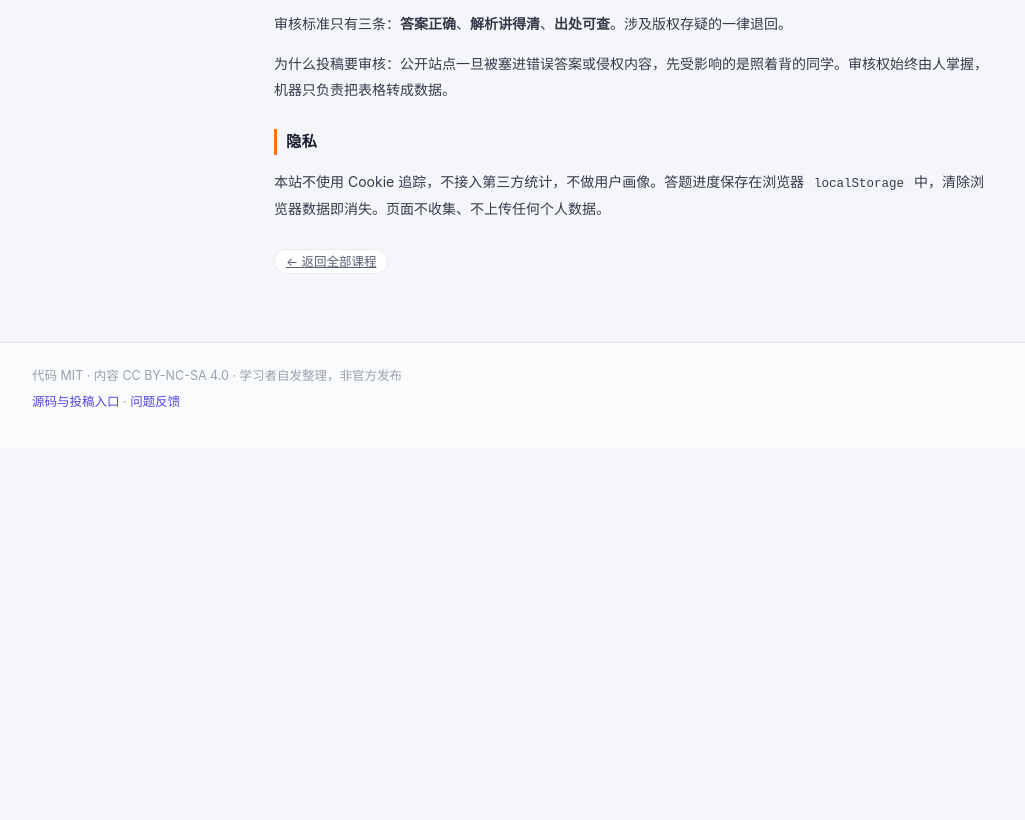
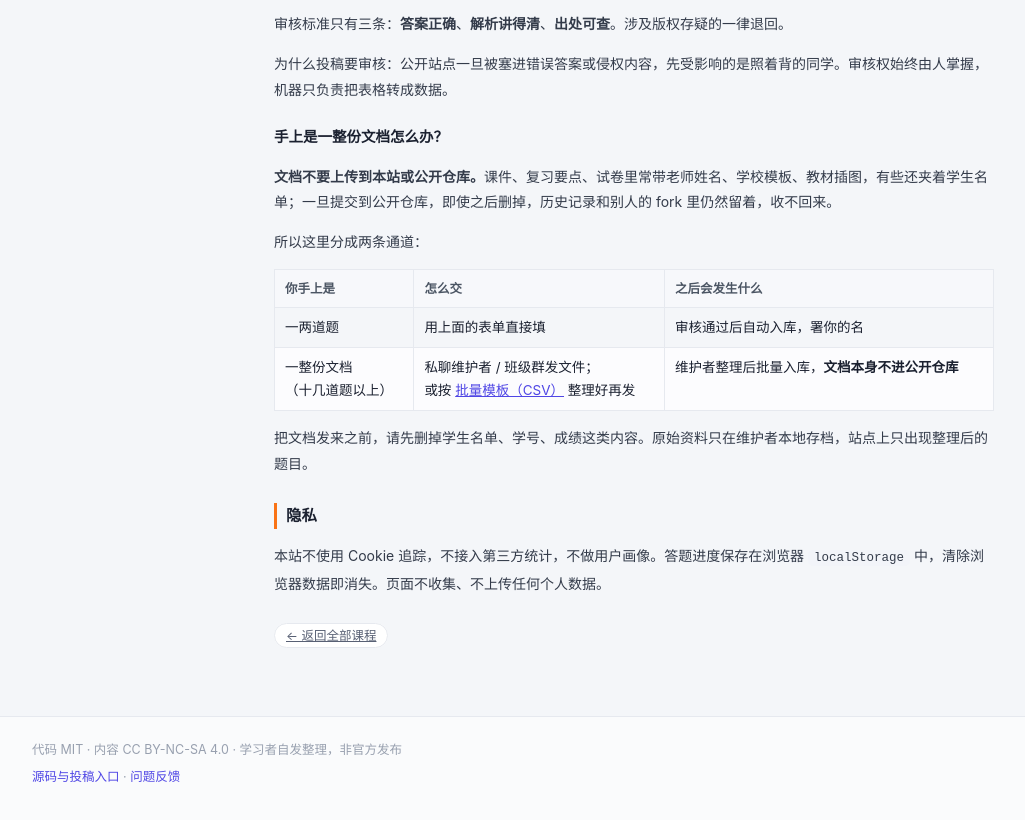
Before and after one commit to ABC-GIT-128/course-bank, a website: page about.html in a window 1280 px wide. Shown: the part 1282-2102 px from the top of the page, without its empty margins (6-1031 px from the left). Before the commit the page ends 1730 px from the top, so only its background shows below. Drawn offline with Linux system fonts and the light colour scheme.

Commit message:
补上「整份文档」通道：文档不入公开仓库，走线下整理+批量导入

```diff
--- a/about.html
+++ b/about.html
@@ -64,6 +64,28 @@
   <p>审核标准只有三条：<b>答案正确</b>、<b>解析讲得清</b>、<b>出处可查</b>。涉及版权存疑的一律退回。</p>
   <p class="muted">为什么投稿要审核：公开站点一旦被塞进错误答案或侵权内容，先受影响的是照着背的同学。审核权始终由人掌握，机器只负责把表格转成数据。</p>
 
+  <h3>手上是一整份文档怎么办？</h3>
+  <p><b>文档不要上传到本站或公开仓库。</b>课件、复习要点、试卷里常带老师姓名、学校模板、教材插图，有些还夹着学生名单；一旦提交到公开仓库，即使之后删掉，历史记录和别人的 fork 里仍然留着，收不回来。</p>
+  <p>所以这里分成两条通道：</p>
+  <table>
+    <thead>
+      <tr><th>你手上是</th><th>怎么交</th><th>之后会发生什么</th></tr>
+    </thead>
+    <tbody>
+      <tr>
+        <td>一两道题</td>
+        <td>用上面的表单直接填</td>
+        <td>审核通过后自动入库，署你的名</td>
+      </tr>
+      <tr>
+        <td>一整份文档<br>（十几道题以上）</td>
+        <td>私聊维护者 / 班级群发文件；<br>或按 <a href="templates/题目导入模板.csv" download>批量模板（CSV）</a> 整理好再发</td>
+        <td>维护者整理后批量入库，<b>文档本身不进公开仓库</b></td>
+      </tr>
+    </tbody>
+  </table>
+  <p class="muted">把文档发来之前，请先删掉学生名单、学号、成绩这类内容。原始资料只在维护者本地存档，站点上只出现整理后的题目。</p>
+
   <h2>隐私</h2>
   <p>本站不使用 Cookie 追踪，不接入第三方统计，不做用户画像。答题进度保存在浏览器 <code>localStorage</code> 中，清除浏览器数据即消失。页面不收集、不上传任何个人数据。</p>
 
--- a/assets/app.css
+++ b/assets/app.css
@@ -269,6 +269,12 @@ body.home main.wrap{flex:1}
 .about p,.about li{font-size:14px;line-height:1.85;color:#333b4a}
 .about ul{padding-left:20px}
 .about code{background:#f2f4f9;border-radius:5px;padding:1px 6px;font-size:12.5px}
+.about h3{font-size:14.5px;margin:22px 0 8px;color:#1b2130}
+.about table{width:100%;border-collapse:collapse;font-size:13.5px;margin:10px 0 14px}
+.about th,.about td{border:1px solid var(--line);padding:8px 10px;text-align:left;vertical-align:top;line-height:1.7}
+.about th{background:#f7f8fb;font-weight:600;font-size:12.5px;color:#4b5563;white-space:nowrap}
+.about td a{color:#4f46e5}
+.about tbody tr:nth-child(even){background:#fcfcfe}
 
 @media(max-width:560px){
   .hero{padding:38px 16px 22px}
```
Also changed, not shown: CONTRIBUTING.md (+22 -1 lines), .github/ISSUE_TEMPLATE/new-course.yml, .github/workflows/pages.yml, 1 other file.
